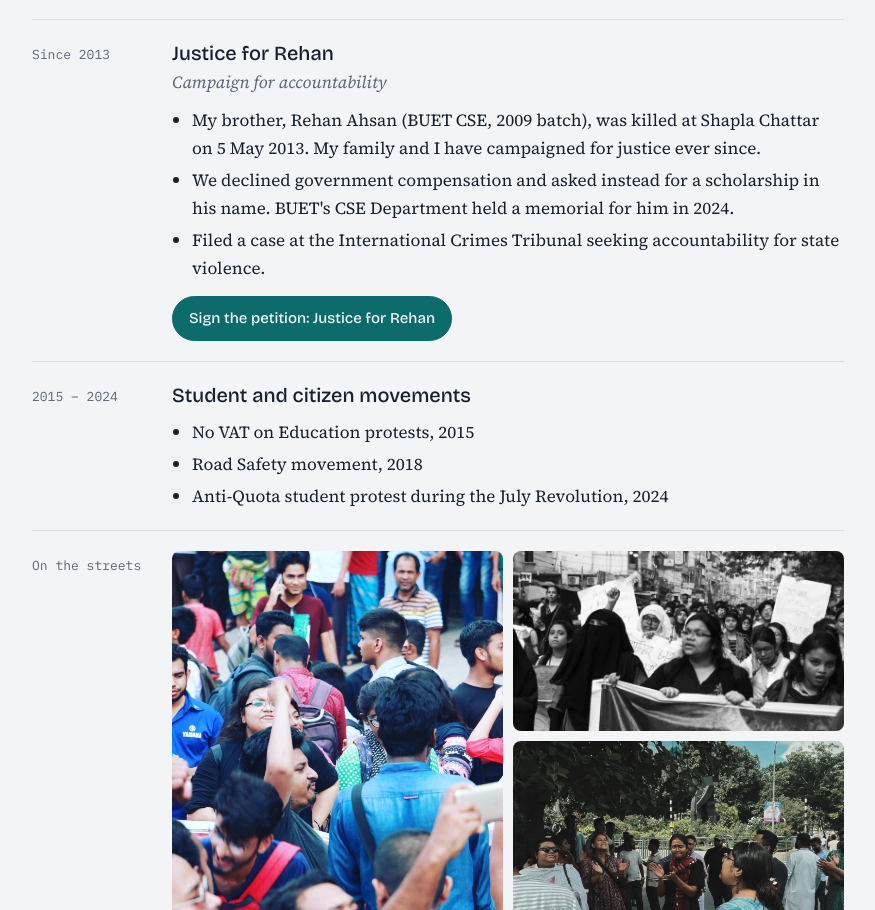
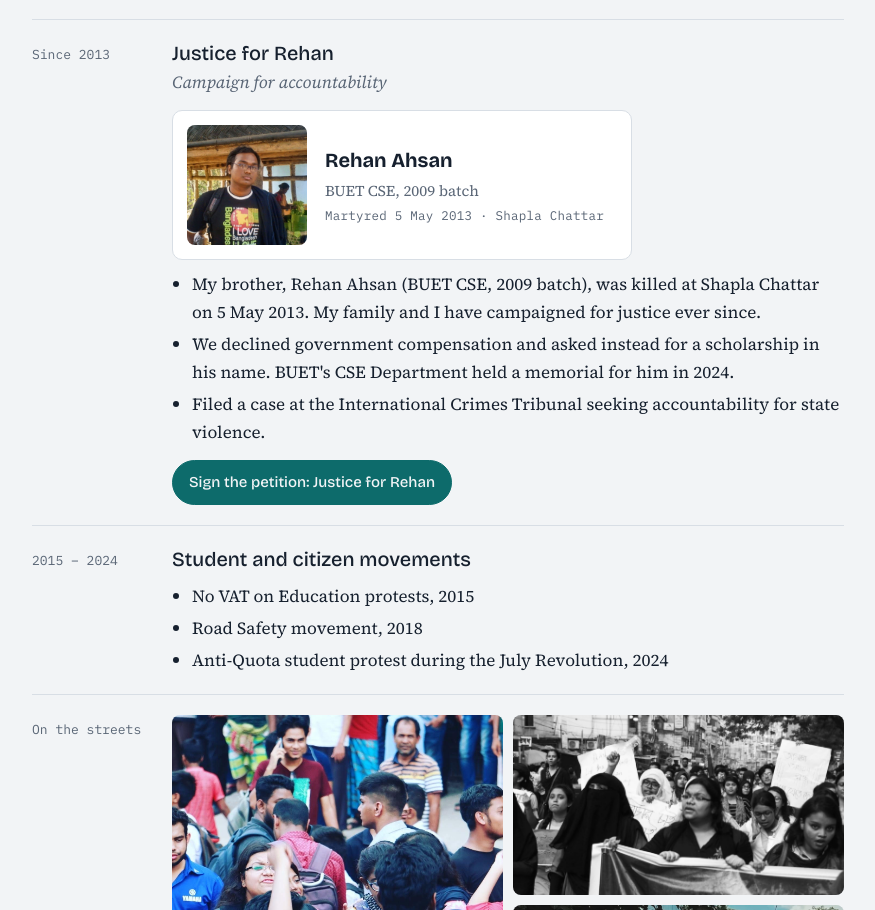
Before and after one commit to fariasoroni21296/fariasoroni21296.github.io, a plain HTML site: page index.html in a window 1280 px wide. Shown: the part 5561-6471 px from the top of the page, without its empty margins (320-1195 px from the left). Drawn offline with nearby package versions, Linux system fonts and the light colour scheme.

Commit message:
Add Rehan Ahsan memorial photo to Justice for Rehan
Co-Authored-By: Claude Opus 5.5 <noreply@anthropic.com>

```diff
--- a/index.html
+++ b/index.html
@@ -41,6 +41,12 @@
 body { margin: 0; }
 img { max-width: 100%; }
 [hidden] { display: none !important; }
+.memorial { margin: 14px 0 4px; display: flex; align-items: center; gap: 18px; background: var(--surface); border: 1px solid var(--line); border-radius: 10px; padding: 14px; max-width: 460px; }
+.memorial img { width: 120px; height: 120px; object-fit: cover; object-position: center 20%; border-radius: 8px; flex-shrink: 0; }
+.memorial figcaption { display: grid; gap: 2px; min-width: 0; }
+.memorial strong { font-family: var(--display); font-size: 20px; }
+.memorial span { color: var(--muted); font-size: 15px; }
+.memorial .mono { font-size: 12.5px; }
 .gallery { display: grid; grid-template-columns: repeat(2, minmax(0, 1fr)); grid-auto-rows: 180px; gap: 10px; }
 .gallery figure { margin: 0; overflow: hidden; border-radius: 8px; background: var(--line); }
 .gallery img { width: 100%; height: 100%; object-fit: cover; display: block; }
@@ -447,6 +453,14 @@ footer { padding-block: 0 48px; font-family: var(--mono); font-size: 12.5px; col
         <div class="row"><span class="when">Since 2013</span><div>
           <h3>Justice for Rehan</h3>
           <p class="where">Campaign for accountability</p>
+          <figure class="memorial">
+            <img src="rehan.jpg" alt="Rehan Ahsan, wearing an I Love Bangladesh t-shirt" loading="lazy">
+            <figcaption>
+              <strong>Rehan Ahsan</strong>
+              <span>BUET CSE, 2009 batch</span>
+              <span class="mono">Martyred 5 May 2013 · Shapla Chattar</span>
+            </figcaption>
+          </figure>
           <ul>
             <li>My brother, Rehan Ahsan (BUET CSE, 2009 batch), was killed at Shapla Chattar on 5 May 2013. My family and I have campaigned for justice ever since.</li>
             <li>We declined government compensation and asked instead for a scholarship in his name. BUET's CSE Department held a memorial for him in 2024.</li>
```
Also changed, not shown: rehan.jpg (added).
